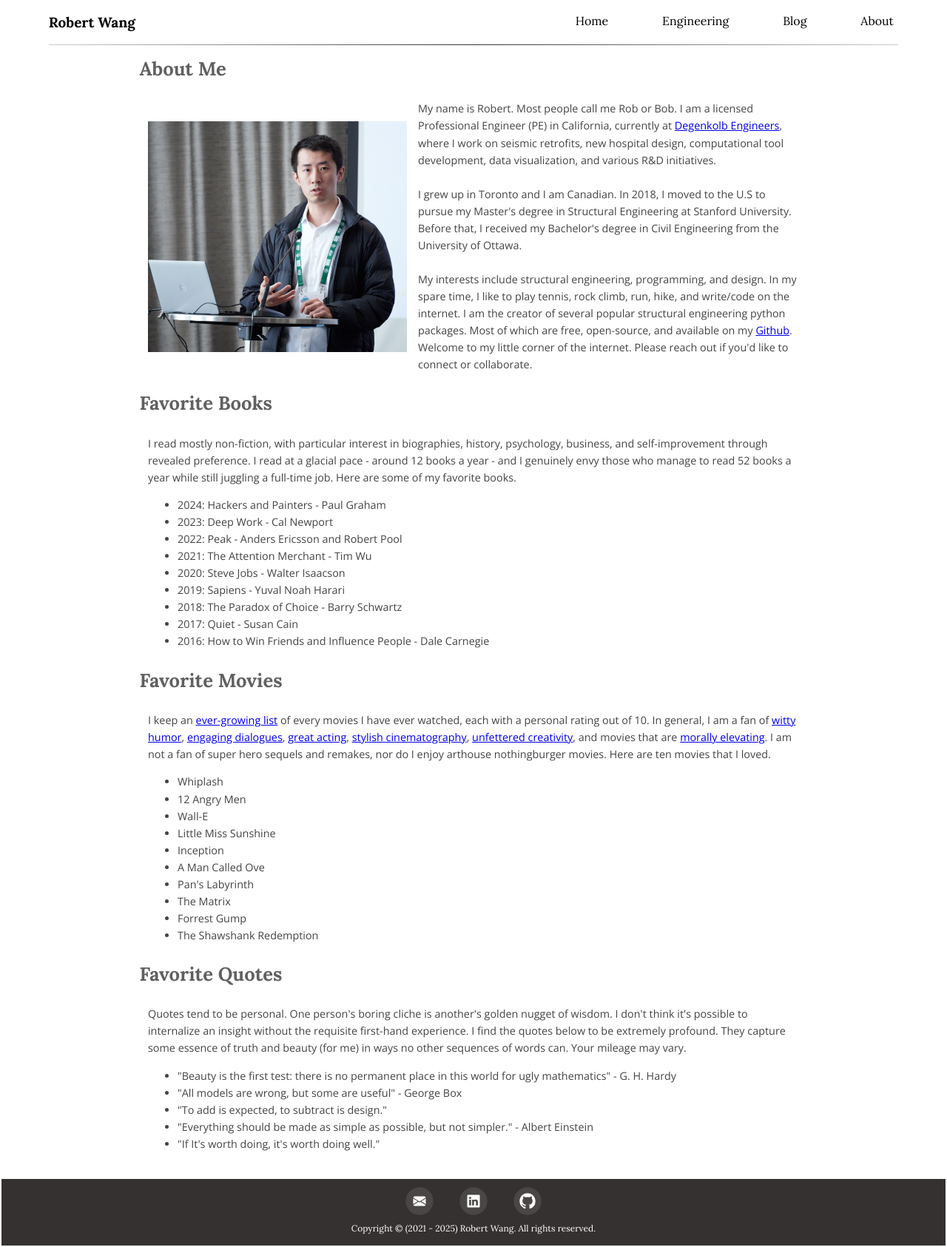
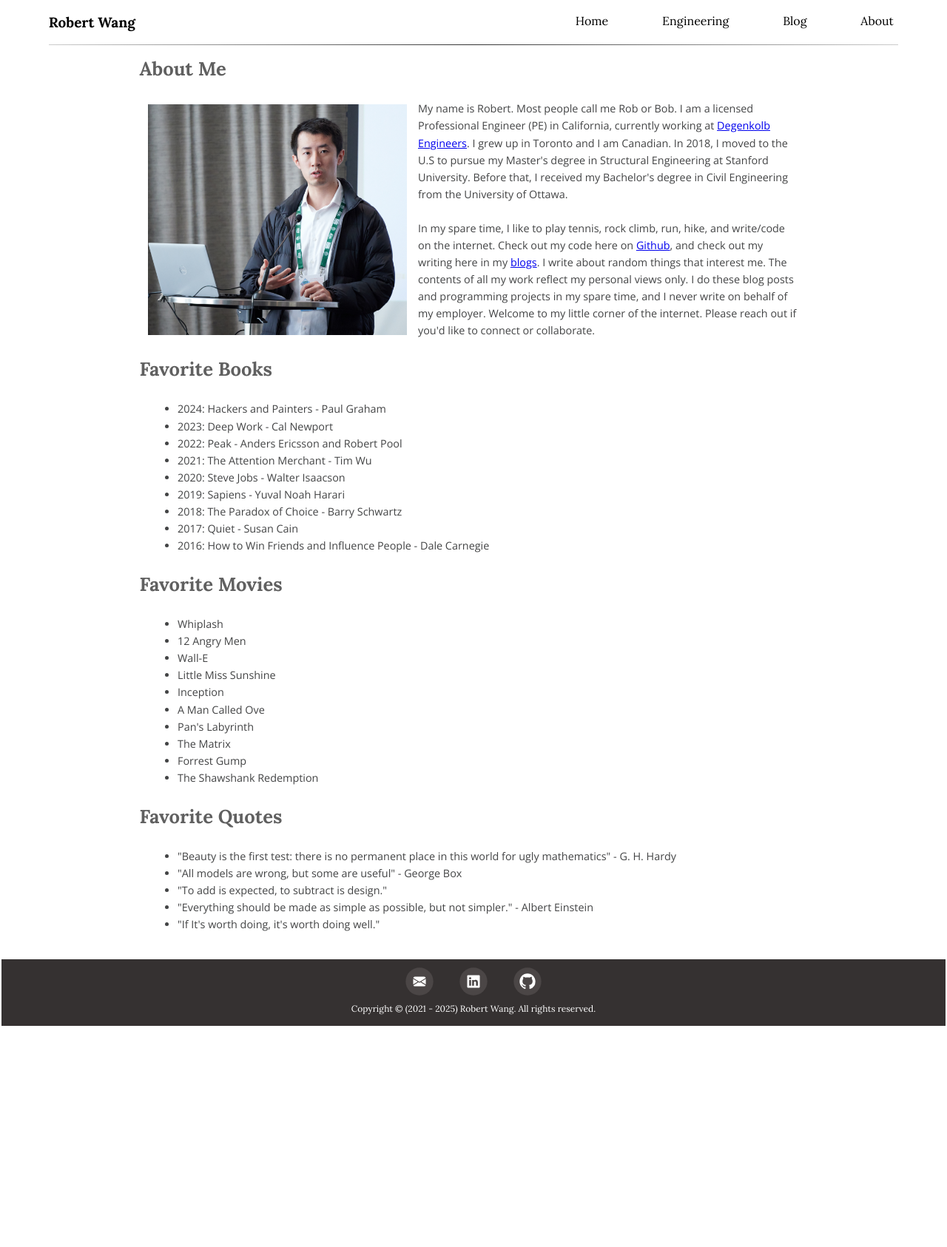
Before and after one commit to wcfrobert/wcfrobert.github.io, a Jekyll site: the page built from about.html, in a window 1280 px wide. Shown: the whole page at 74% size. Built offline with Jekyll 4.4.1, drawn with Linux system fonts in a browser that asks for light colours; after the commit the page ends 1389 px from its top, so only the background shows below that.

Commit message:
update project descriptions + about page

```diff
--- a/about.html
+++ b/about.html
@@ -6,30 +6,23 @@ layout: typical
   <section class='aboutpage'>
     <h1>About Me</h1>
     <div style="display: flex; justify-content: flex-start; gap: 15px; flex-wrap: wrap; flex-direction: row; justify-content: center;">
+
       <img src="assets/img/profile-pic.png" style="min-width: 350px; object-fit: scale-down; flex: 30;">
 
       <div style="min-width: 350px; flex: 70;">
-        My name is Robert. Most people call me Rob or Bob. I am a licensed Professional Engineer (PE) in California, currently at
-        <a href="https://degenkolb.com/">Degenkolb Engineers</a>, where I work on seismic retrofits, new hospital design, computational tool development, data visualization, and various R&D initiatives.
+        My name is Robert. Most people call me Rob or Bob. I am a licensed Professional Engineer (PE) in California, currently working at
+        <a href="https://degenkolb.com/">Degenkolb Engineers</a>. I grew up in Toronto and I am Canadian. In 2018, I moved to the U.S to pursue my Master's degree in Structural Engineering at Stanford University.
+        Before that, I received my Bachelor's degree in Civil Engineering from the University of Ottawa.
         <br>
         <br>
-        I grew up in Toronto and I am Canadian. In 2018, I moved to the U.S to pursue my Master's degree in Structural Engineering at Stanford University. Before that, I received my Bachelor's degree in
-        Civil Engineering from the University of Ottawa.
-        <br>
-        <br>
-        My interests include structural engineering, programming, and design.
-        In my spare time, I like to play tennis, rock climb, run, hike, and write/code on the internet. I am the creator of several popular structural engineering python packages. Most of which are
-        free, open-source, and available on my
-        <a href="https://github.com/wcfrobert">Github</a>.
+        In my spare time, I like to play tennis, rock climb, run, hike, and write/code on the internet. Check out my code here on <a href="https://github.com/wcfrobert">Github</a>, and check out my writing
+        here in my <a href="musing.html">blogs</a>. I write about random things that interest me. The contents of all my work reflect my personal views only. I do these blog posts and programming projects in my spare time,
+        and I never write on behalf of my employer.
         Welcome to my little corner of the internet. Please reach out if you'd like to connect or collaborate.
       </div>
     </div>
 
     <h1>Favorite Books</h1>
-    <p>
-      I read mostly non-fiction, with particular interest in biographies, history, psychology, business, and self-improvement through revealed preference. I read at a glacial pace - around 12 books a year - and I genuinely
-      envy those who manage to read 52 books a year while still juggling a full-time job. Here are some of my favorite books.
-    </p>
     <ul>
       <li>2024: Hackers and Painters - Paul Graham</li>
       <li>2023: Deep Work - Cal Newport</li>
@@ -43,18 +36,6 @@ layout: typical
     </ul>
 
     <h1>Favorite Movies</h1>
-    <p>
-      I keep an <a href="https://airtable.com/appILhm21eilQTsim/shro1eVbByPMzyoNE/tbl4Z3AVR3jiWfZ8z?viewControls=on">ever-growing list</a> of every movies I have ever watched, each with a personal rating out of 10.
-      In general, I am a fan of
-      <a href="https://www.rottentomatoes.com/m/annie_hall"> witty humor</a>,
-      <a href="https://www.rottentomatoes.com/m/moneyball"> engaging dialogues</a>,
-      <a href="https://www.rottentomatoes.com/m/there_will_be_blood"> great acting</a>,
-      <a href="https://www.rottentomatoes.com/m/john_wick_chapter_4"> stylish cinematography</a>,
-      <a href="https://www.rottentomatoes.com/m/wall_e"> unfettered creativity</a>,
-      and movies that are <a href="https://www.rottentomatoes.com/m/a_man_called_ove">morally elevating</a>.
-      I am not a fan of super hero sequels and remakes, nor do I enjoy arthouse nothingburger movies. Here are ten movies that I loved.
-    </p>
-
     <ul>
       <li>Whiplash</li>
       <li>12 Angry Men</li>
@@ -71,10 +52,6 @@ layout: typical
 
 
     <h1>Favorite Quotes</h1>
-    <p>
-      Quotes tend to be personal. One person's boring cliche is another's golden nugget of wisdom. I don't think it's possible to internalize an insight without the
-      requisite first-hand experience. I find the quotes below to be extremely profound. They capture some essence of truth and beauty (for me) in ways no other sequences of words can. Your mileage may vary.
-    </p>
     <ul>
       <li>"Beauty is the first test: there is no permanent place in this world for ugly mathematics" - G. H. Hardy</li>
       <li>"All models are wrong, but some are useful" - George Box</li>
--- a/assets/css/style.css
+++ b/assets/css/style.css
@@ -604,7 +604,7 @@ PART 5: BODY STYLES - About Page
 
 @media (max-width: 750px) {
     .aboutpage {
-        width: 96%;
+        width: 99%;
     }
 }
 .aboutpage h1 {
```
Also changed, not shown: index.html (+80 -50 lines).
